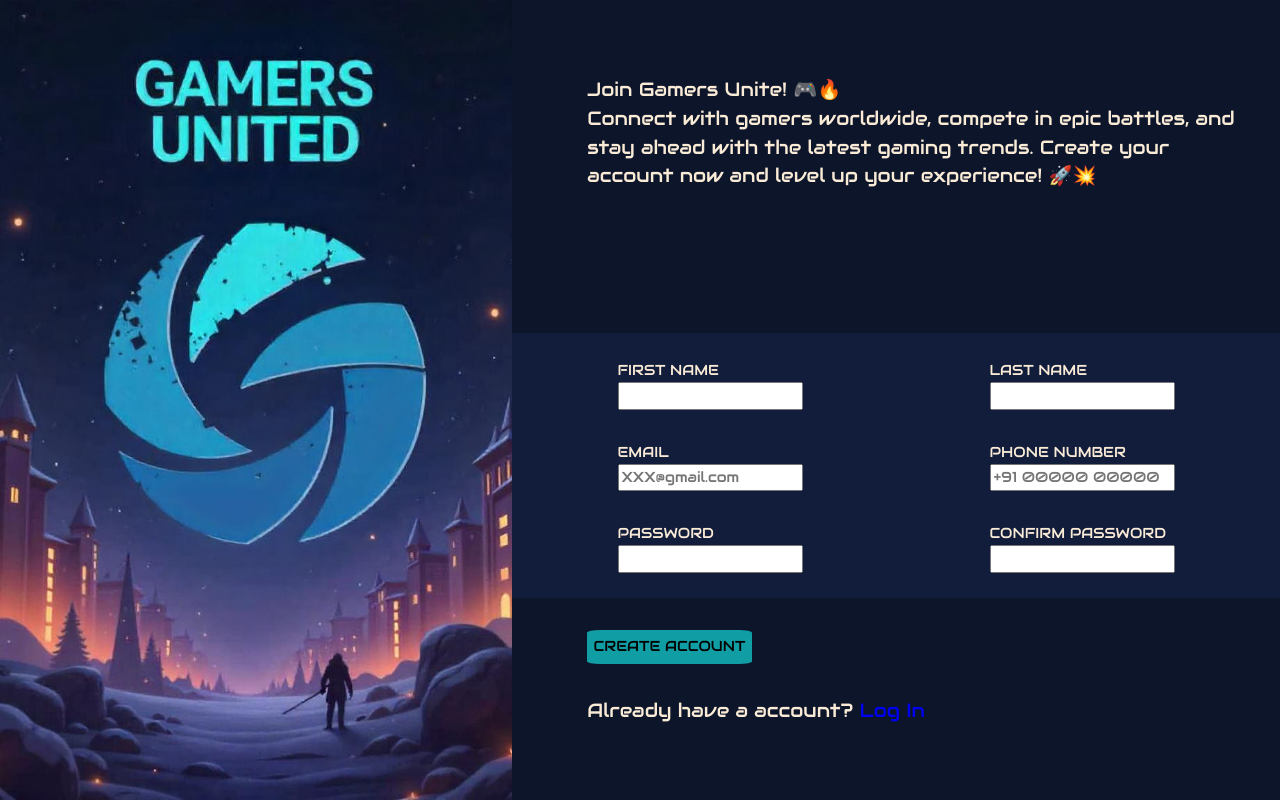
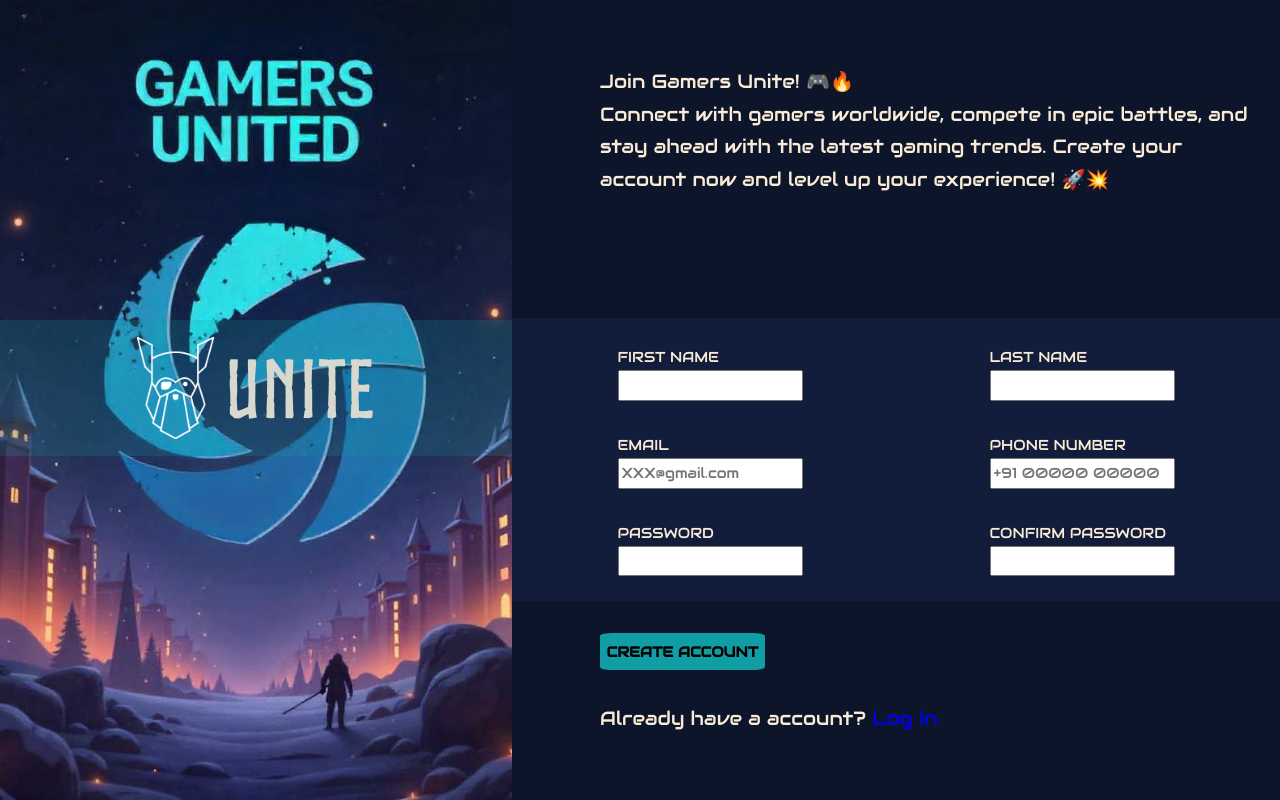
Before and after one commit to ShadowGuy01234/sign_up_form, a plain HTML site: page index.html in a window 1280 px wide. Drawn offline with Linux system fonts and the light colour scheme.

Commit message:
added logo

```diff
--- a/index.html
+++ b/index.html
@@ -14,7 +14,10 @@
 <body>
     <div class="canvas">
         <div class="banner">
-
+            <div class="logo">
+            <img src="odin-lined.png" alt="ODIN LOGO">
+            <p>UNITE</p>
+        </div>
         </div>
         <div class="form_area">
             <div class="tagline">
--- a/styles.css
+++ b/styles.css
@@ -63,15 +63,22 @@ h6 {
 }
 
 
-/* imported font */
+/* imported font for form*/
 .audiowide-regular {
   font-family: "Audiowide", serif;
   font-weight: 400;
   font-style: normal;
 }
 
+/* imported font for logo */
+@font-face {
+  font-family: norse;
+  src: url(Norse-Bold.otf) format("woff2");
+}
+
 .canvas {
   display: flex;
+  line-height: 1.7;
 }
 
 .banner {
@@ -80,6 +87,24 @@ h6 {
   height: 100vh;
   background-size: cover;
   background-position: center;
+}
+
+.logo img{
+  color: #D7D9CE;
+  width: 15%;
+}
+
+.logo{
+  display: flex;
+  justify-content: center;
+  align-items: center;
+  gap: 10px;
+  position: relative;
+  top: 40%;
+  background-color: rgba(17, 157, 164, 0.2);;
+  font-family: norse;
+  font-size: 5rem;
+  color: #D7D9CE;
 }
 
 .form_area {
@@ -123,7 +148,7 @@ fieldset {
 
 .btn {
   margin: 2rem;
-  margin-left: 4.7rem;
+  margin-left: 5.5rem;
 }
 
 button {
@@ -131,14 +156,14 @@ button {
   border: none;
   padding: 0.4rem;
   border-radius: 8%;
-  color: ;
+  font-weight: 800;
   font-size: 0.9rem;
   font-family: "Audiowide", sans-serif;
 }
 
 .form_area div p {
   margin: 2rem;
-  margin-left: 4.7rem;
+  margin-left: 5.5rem;
   color: antiquewhite;
   font-size: 1.2rem;
   font-family: "Audiowide", sans-serif;
```
Also changed, not shown: Norse-Bold.otf (added), odin-lined.png (added).
